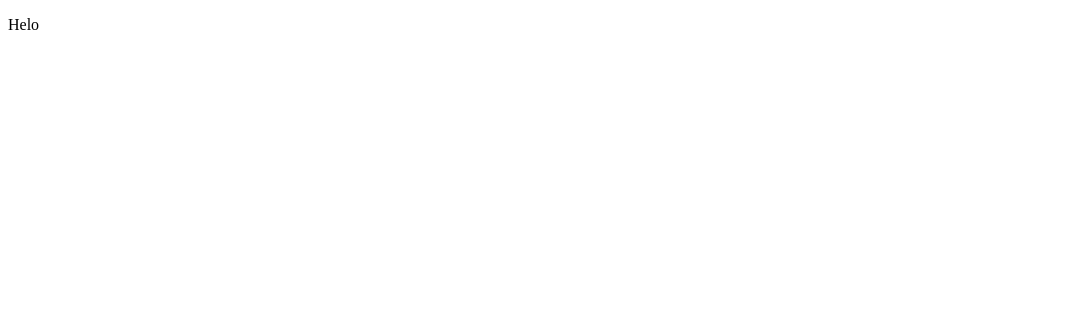
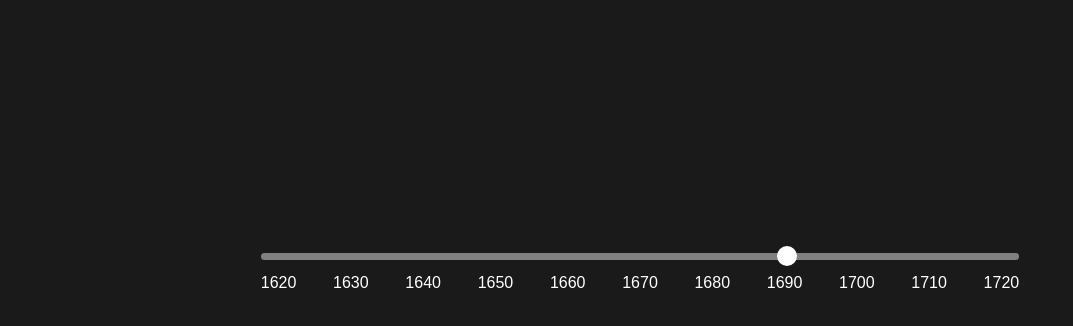
Before and after one commit to MRGGC/NewJulfaApp, a React (Create React App) app: page / in a window 1280 px wide. Shown: the top 326 px of the page, without its empty margins (0-1073 px from the left). Built offline with nearby package versions, Linux system fonts and the light colour scheme.

Commit message:
Basic slider without dragging functionality

```diff
--- a/src/App.js
+++ b/src/App.js
@@ -1,10 +1,9 @@
 import React from 'react';
+import Slider from './slider/slider'
 
 function App() {
     return (
-        <div className="App">
-            <p>Helo</p>
-        </div>
+        <Slider/>
     );
 }
 
--- /dev/null
+++ b/src/slider/slider.css
@@ -0,0 +1,19 @@
+body{
+    background-color: #1a1a1a;
+    color: white;
+    font-family: Arial, Helvetica, sans-serif;
+}
+
+.slider-bar{
+    background-color: grey;
+    width: 100%;
+    height: 7px;
+    border-radius: 500px;
+    margin: 14px 0;
+}
+
+span{
+    background-color:red;
+    width:100%;
+    display:inline-block;
+  }
--- /dev/null
+++ b/src/slider/slider.js
@@ -0,0 +1,62 @@
+import React from "react";
+import "./slider.css";
+
+class Slider extends React.Component {
+    constructor(props) {
+        super(props);
+        this.state = { position: 0, renderPosition: "0%" };
+    }
+
+    componentDidMount() {
+        this.timerID = setInterval(() => this.tick(), 600);
+    }
+    componentWillUnmount() {
+        clearInterval(this.timerID);
+    }
+
+    tick() {
+        this.updatePosition(this.state.position);
+        this.state.position++;
+    }
+
+    updatePosition(n) {
+        let outputState = this.state;
+        outputState.position = n;
+        outputState.renderPosition = n * 9.615 + 0.7 + "%";
+        this.setState(outputState);
+    }
+
+    render() {
+        return (
+            <div style={{ width: "60%", margin: "auto", marginTop: "20%" }}>
+                <div className="slider-bar">
+                    <div
+                        style={{
+                            borderRadius: "1000px",
+                            width: "20px",
+                            height: "20px",
+                            backgroundColor: "white",
+                            position: "relative",
+                            left: this.state.renderPosition,
+                            transform: "translateY(-7px)",
+                            cursor: "pointer"
+                        }}
+                        draggable={true}
+                        // onDragOver={sliderDrag}
+                    ></div>
+                </div>
+                <div
+                    style={{
+                        width: "100%",
+                        textAlign: "justify"
+                    }}
+                >
+                    1620 1630 1640 1650 1660 1670 1680 1690 1700 1710 1720
+                    <span> </span>
+                </div>
+            </div>
+        );
+    }
+}
+
+export default Slider;
```
Also changed, not shown: 2 other files (tests, documents, lock files or other folders).
